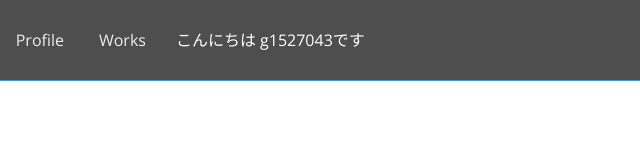
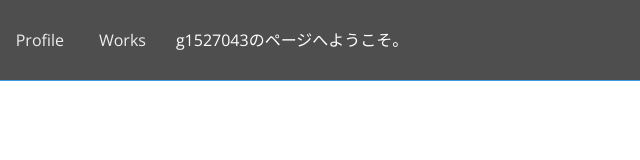
Before and after one commit to SymYuk/2016web2, a plain HTML site: page index.html in a window 1280 px wide. Shown: the full height of the page, 212-852 px from the left. Drawn offline with nearby package versions, Linux system fonts and the light colour scheme.

Commit message:
Update index.html

```diff
--- a/index.html
+++ b/index.html
@@ -25,7 +25,7 @@
 					<li><a href="#">Profile</a></li>
 					<li><a href="#">Works</a></li>
 				</ul>
-				<p class="navbar-text navbar-center">こんにちは g1527043です</p>
+				<p class="navbar-text navbar-center">g1527043のページへようこそ。</p>
 			</div>
 		</div>
 	</nav>
```
